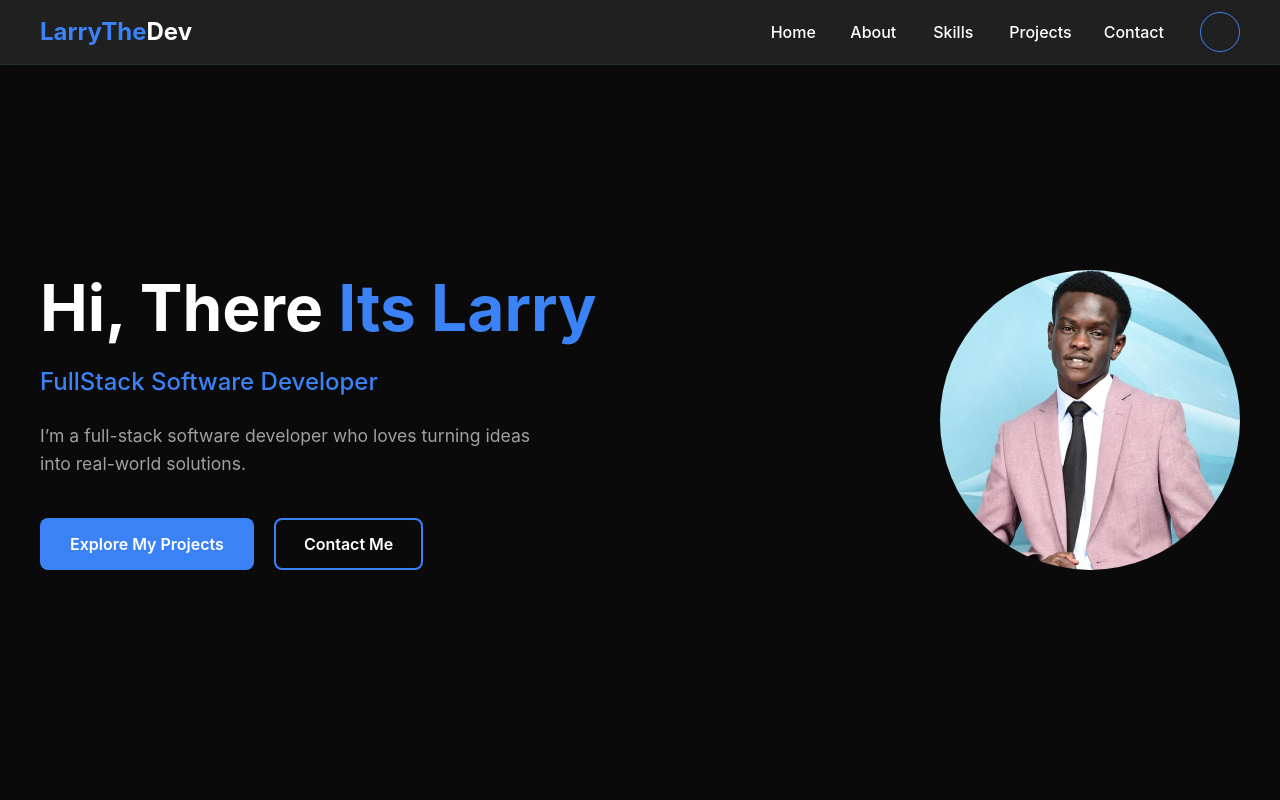
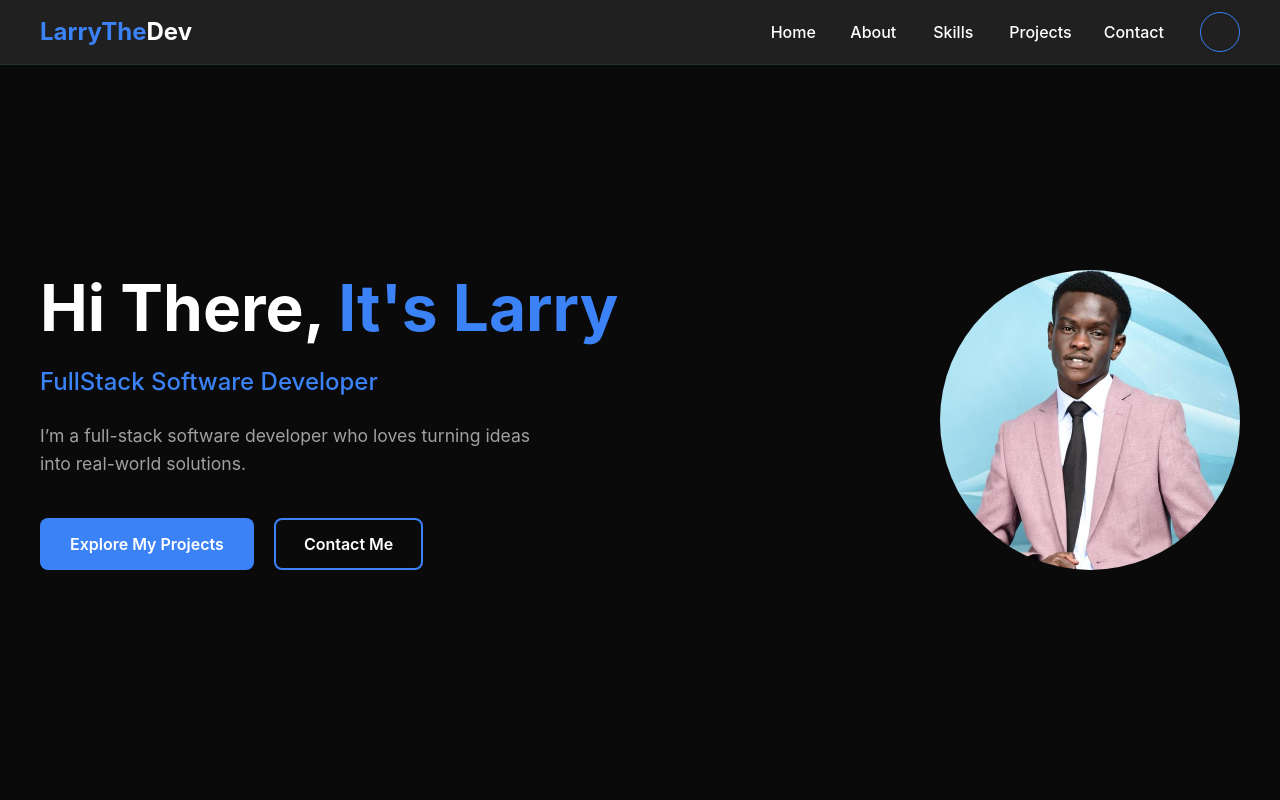
Before and after one commit to LarryRuto98/Personal_Portfolio, a React (Vite) app in the folder larry-portfolio/: page / in a window 1280 px wide. Shown: the top 800 px of the page. Built offline with nearby package versions, Linux system fonts and the light colour scheme; some icons are missing.

Commit message:
changed content on landing page

```diff
--- a/larry-portfolio/src/components/Hero.tsx
+++ b/larry-portfolio/src/components/Hero.tsx
@@ -131,7 +131,7 @@ const Hero: React.FC = () => {
         animate={{ opacity: 1, y: 0 }}
         transition={{ duration: 0.8, ease: "easeOut" }}
       >
-        Hi, There <span className="highlight">Its Larry</span>
+        Hi There, <span className="highlight">It's Larry</span>
       </MainTitle>
 
       <Subtitle
```
